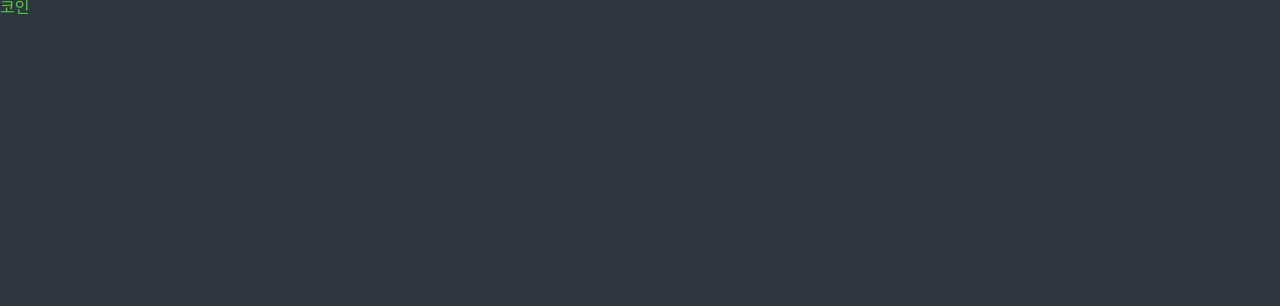
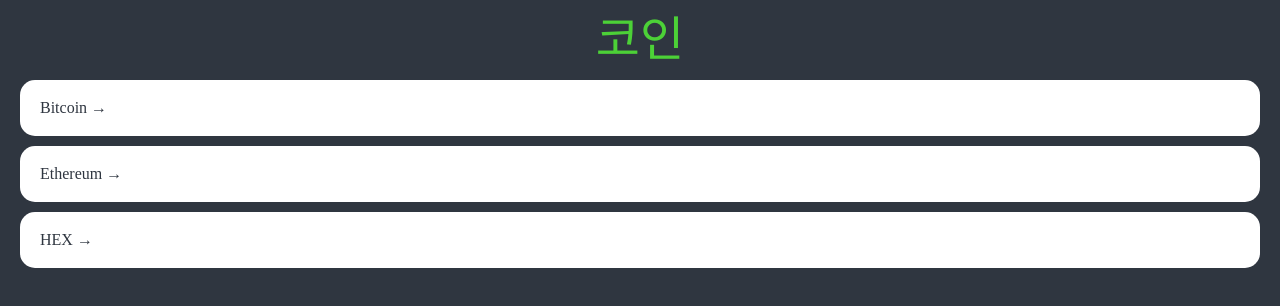
Before and after one commit to kelly6226/Crypto_Tracker, a React (Create React App) app: page / in a window 1280 px wide. Shown: the top 306 px of the page. Built offline with nearby package versions, Linux system fonts and the light colour scheme.

Commit message:
[FEAT] #5.2 Home Part One - Coins 페이지 스타일 지정

```diff
--- a/src/App.tsx
+++ b/src/App.tsx
@@ -62,6 +62,7 @@
 }
 a {
   text-decoration: none;
+  color: inherit;
 }
 `;
 
--- a/src/routes/Coins.tsx
+++ b/src/routes/Coins.tsx
@@ -1,11 +1,82 @@
+import { Link } from "react-router-dom";
 import styled from "styled-components";
 
+const Container = styled.div`
+    padding: 0px 20px;
+`;
+
+const Header = styled.header`
+    height: 10vh;
+    display: flex;
+    justify-content: center;
+    align-items: center;
+`;
+
+const CoinsList = styled.ul``;
+
+const Coin = styled.li`
+    background-color: white;
+    color: ${(props) => props.theme.bgColor};
+    padding: 20px;
+    border-radius: 15px;
+    margin-bottom: 10px;
+    a {
+        transition: color 0.2s ease-in;
+        display: block;
+    }
+    &:hover {
+        a {
+            color:${props => props.theme.accentColor}
+        }
+    }
+`;
+
 const Title = styled.h1`
+    font-size: 48px;
     color: ${props => props.theme.accentColor};
 `;
 
 function Coins() {
-    return <Title>코인</Title>
+    const coins = [
+        {
+            id: "btc-bitcoin",
+            name: "Bitcoin",
+            symbol: "BTC",
+            rank: 1,
+            is_new: false,
+            is_active: true,
+            type: "coin",
+            },
+            {
+            id: "eth-ethereum",
+            name: "Ethereum",
+            symbol: "ETH",
+            rank: 2,
+            is_new: false,
+            is_active: true,
+            type: "coin",
+            },
+            {
+            id: "hex-hex",
+            name: "HEX",
+            symbol: "HEX",
+            rank: 3,
+            is_new: false,
+            is_active: true,
+            type: "token",
+            },
+    ]
+
+    return (
+        <Container>
+            <Header>
+                <Title>코인</Title>
+            </Header>
+            <CoinsList>
+                {coins.map(coin => <Coin key={coin.id}><Link to={`/${coin.id}`}>{coin.name} &rarr;</Link></Coin>)}
+            </CoinsList>
+        </Container>
+    )
 }
 
 export default Coins;
```
